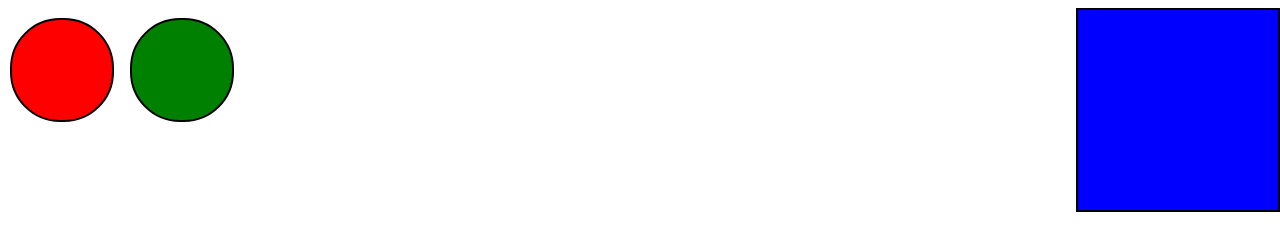
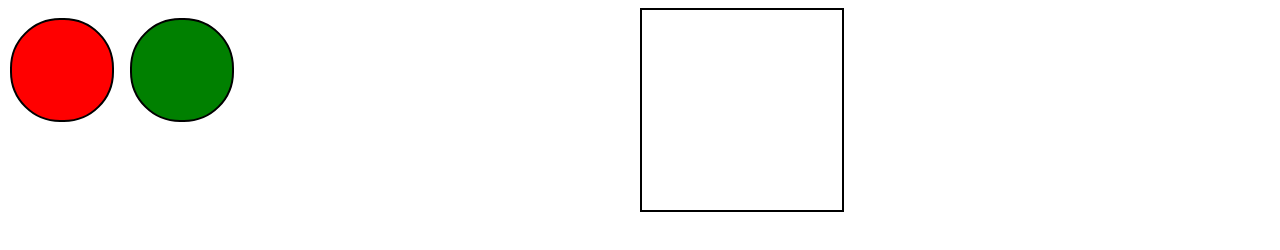
Before and after one commit to lor104/babyuno, a plain HTML site: page index.html in a window 1280 px wide. Drawn offline with Linux system fonts and the light colour scheme.

```diff
--- a/style.css
+++ b/style.css
@@ -26,9 +26,9 @@
 #container {
   width: 200px;
   height: 200px;
-  background-color: blue;
+  background-color: white;
   border: 2px solid black;
-  position: fixed;
-  right: 0px;
+  position: relative;
+  left: 50%;
 
 }
```
Also changed, not shown: moose-only.png (added).
